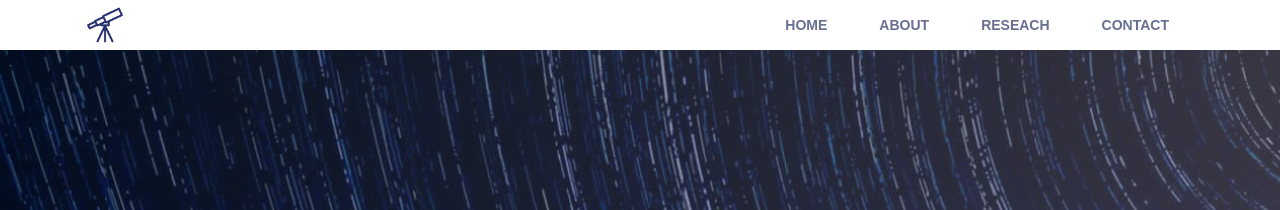
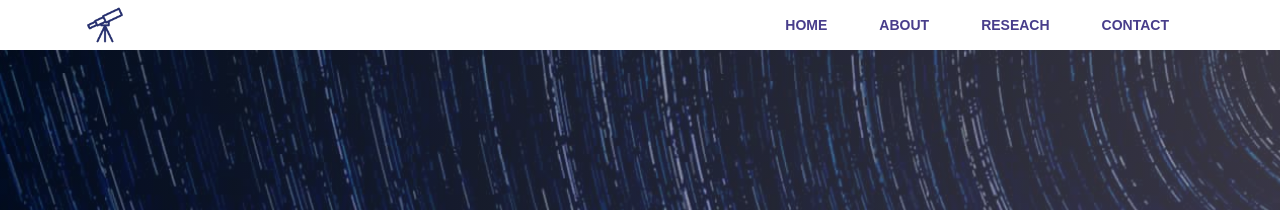
Before and after one commit to wei-lingfeng/lingfeng-wei.github.io, a Jekyll site: the page built from index.html, in a window 1280 px wide. Shown: the top 210 px of the page. Built offline with Jekyll 4.4.1, drawn with Linux system fonts in a browser that asks for light colours; nearby versions of some CDN libraries; some web fonts are replaced.

Commit message:
Update airspace.css

```diff
--- a/css/airspace.css
+++ b/css/airspace.css
@@ -88,7 +88,7 @@ header .navbar-default .navbar-nav {
   padding-top: 5px;
 }
 header .navbar-default .navbar-nav li a {
-  color: #696f91;
+  color: darkslateblue;
   padding: 10px 26px;
   font-size: 14px;
   font-family: 'Arial';
```
